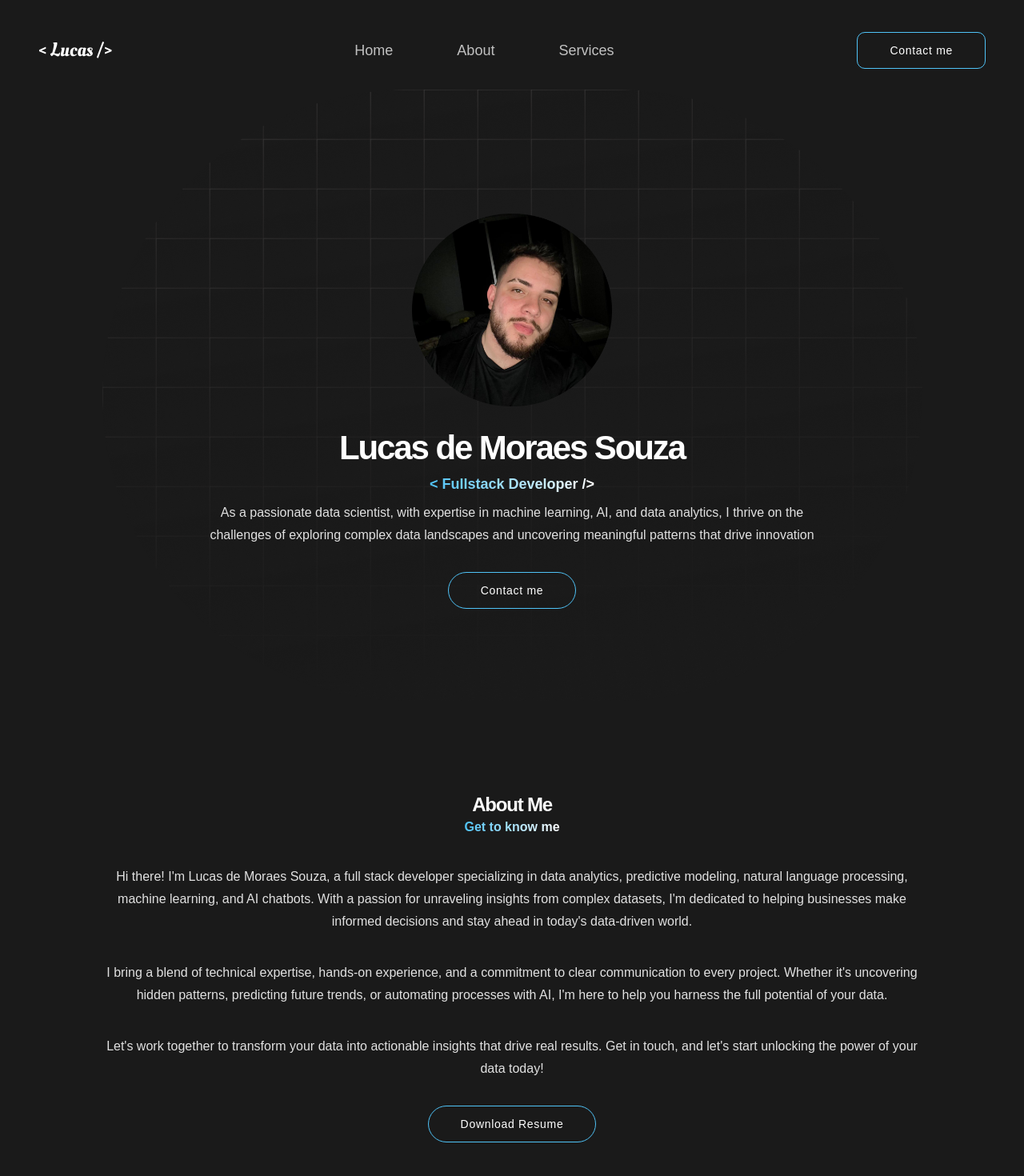
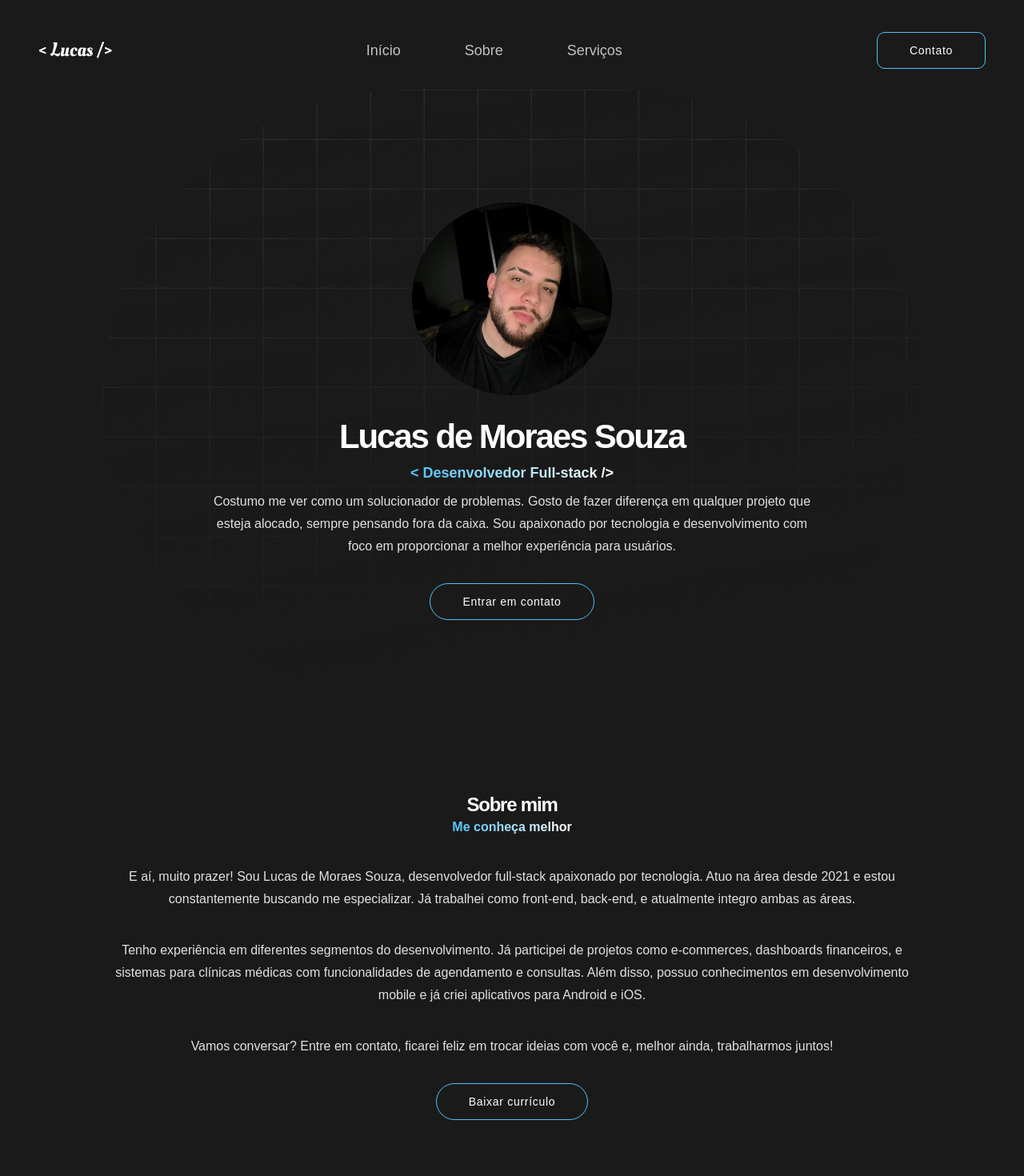
Before and after one commit to lucasmoraessouza/portfolio, a React (Vite) app: page / in a window 1280 px wide. Shown: the top 1470 px of the page at 80% size. Built offline with nearby package versions, Linux system fonts and the light colour scheme.

Commit message:
:sparkles: feat: translate to portuguese and download cv

```diff
--- a/src/components/AboutMe/index.tsx
+++ b/src/components/AboutMe/index.tsx
@@ -1,39 +1,39 @@
 import { Button } from "../Button";
+import resume from "../../assets/files/Lucas de Moraes - Fullstack.pdf";
 
 export function AboutMe() {
   return (
     <div className="flex flex-col justify-center items-center">
       <span className="font-poppins antialiased font-extrabold text-2xl tracking-tighter">
-        About Me
+        Sobre mim
       </span>
       <span className="text-transparent bg-clip-text bg-gradient-to-r from-[#4FC3F7] to-[#FFFFFF] antialiased font-poppins font-semibold text-base">
-        Get to know me
+        Me conheça melhor
       </span>
       <div className="w-full max-w-5xl items-center flex flex-col">
         <span className="font-poppins antialiased text-md font-medium text-[#E1E1E1] text-center leading-7 mt-9">
-          Hi there! I'm Lucas de Moraes Souza, a full stack developer
-          specializing in data analytics, predictive modeling, natural language
-          processing, machine learning, and AI chatbots. With a passion for
-          unraveling insights from complex datasets, I'm dedicated to helping
-          businesses make informed decisions and stay ahead in today's
-          data-driven world.
+          E aí, muito prazer! Sou Lucas de Moraes Souza, desenvolvedor
+          full-stack apaixonado por tecnologia. Atuo na área desde 2021 e estou
+          constantemente buscando me especializar. Já trabalhei como front-end,
+          back-end, e atualmente integro ambas as áreas.
         </span>
         <span className="font-poppins antialiased text-md font-medium text-[#E1E1E1] text-center leading-7 mt-9">
-          I bring a blend of technical expertise, hands-on experience, and a
-          commitment to clear communication to every project. Whether it's
-          uncovering hidden patterns, predicting future trends, or automating
-          processes with AI, I'm here to help you harness the full potential of
-          your data.
+          Tenho experiência em diferentes segmentos do desenvolvimento. Já
+          participei de projetos como e-commerces, dashboards financeiros, e
+          sistemas para clínicas médicas com funcionalidades de agendamento e
+          consultas. Além disso, possuo conhecimentos em desenvolvimento mobile
+          e já criei aplicativos para Android e iOS.
         </span>
         <span className="font-poppins antialiased text-md font-medium text-[#E1E1E1] text-center leading-7 mt-9">
-          Let's work together to transform your data into actionable insights
-          that drive real results. Get in touch, and let's start unlocking the
-          power of your data today!
+          Vamos conversar? Entre em contato, ficarei feliz em trocar ideias com
+          você e, melhor ainda, trabalharmos juntos!
         </span>
       </div>
 
       <div className="mt-8">
-        <Button text="Download Resume" />
+        <a href={resume} download="Lucas_Moraes_Souza_Curriculo.pdf">
+          <Button text="Baixar currículo" />
+        </a>
       </div>
     </div>
   );
--- a/src/components/Header/index.tsx
+++ b/src/components/Header/index.tsx
@@ -11,7 +11,9 @@ export function Header() {
 
   return (
     <div className="relative flex flex-row justify-between items-center p-4 py-2">
-      <span className="font-oleo antialiased text-2xl font-medium">{"< Lucas />"}</span>
+      <span className="font-oleo antialiased text-2xl font-medium">
+        {"< Lucas />"}
+      </span>
       <div className="block md:hidden">
         <HeaderIcon
           height={15}
@@ -21,24 +23,24 @@ export function Header() {
       </div>
       <div className="hidden md:flex gap-20 font-serrat font-medium text-lg text-[#C1C1C1]">
         <a href="#main" className="hover:text-lightPrimary ">
-          Home
+          Início
         </a>
         <a href="#about-me" className="hover:text-lightPrimary">
-          About
+          Sobre
         </a>
         <a href="#what-i-do" className="hover:text-lightPrimary">
-          Services
+          Serviços
         </a>
       </div>
       <div className="hidden md:flex">
-        <Button text="Contact me" square />
+        <Button text="Contato" square />
       </div>
       {menuOpen && (
         <div className="absolute top-full right-0 mt-2 w-48 bg-menu border-[#484E53] border shadow-lg rounded-lg md:hidden">
           <ul className="flex flex-col">
             <li>
               <a href="#main" className="block px-4 py-2 hover:bg-[#2A2A2A]">
-                Main
+                Início
               </a>
             </li>
             <li>
@@ -46,7 +48,7 @@ export function Header() {
                 href="#about-me"
                 className="block px-4 py-2 hover:bg-[#2A2A2A]"
               >
-                About Me
+                Sobre
               </a>
             </li>
             <li>
@@ -54,7 +56,7 @@ export function Header() {
                 href="#what-i-do"
                 className="block px-4 py-2 hover:bg-[#2A2A2A]"
               >
-                What I Do
+               Serviços
               </a>
             </li>
             <li>
@@ -62,12 +64,7 @@ export function Header() {
                 href="#get-in-touch"
                 className="block px-4 py-2 hover:bg-[#2A2A2A]"
               >
-                Get In Touch
-              </a>
-            </li>
-            <li>
-              <a href="#footer" className="block px-4 py-2 hover:bg-[#2A2A2A]">
-                Footer
+                Entre em contato
               </a>
             </li>
           </ul>
--- a/src/components/Main/index.tsx
+++ b/src/components/Main/index.tsx
@@ -9,16 +9,17 @@ export function Main() {
         Lucas de Moraes Souza
       </span>
       <span className="text-transparent bg-clip-text bg-gradient-to-r from-[#4FC3F7] to-[#FFFFFF] antialiased font-poppins font-semibold text-lg">
-        {"< Fullstack Developer />"}
+        {"< Desenvolvedor Full-stack />"}
       </span>
       <span className="font-poppins antialiased text-md font-medium text-[#E1E1E1] text-center leading-7 mt-2 max-w-3xl ">
-        As a passionate data scientist, with expertise in machine learning, AI,
-        and data analytics, I thrive on the challenges of exploring complex data
-        landscapes and uncovering meaningful patterns that drive innovation
+        Costumo me ver como um solucionador de problemas. Gosto de fazer
+        diferença em qualquer projeto que esteja alocado, sempre pensando fora
+        da caixa. Sou apaixonado por tecnologia e desenvolvimento com foco em
+        proporcionar a melhor experiência para usuários.
       </span>
       <div className="mt-8">
         <a href="#get-in-touch">
-          <Button text="Contact me" />
+          <Button text="Entrar em contato" />
         </a>
       </div>
     </div>
```
Also changed, not shown: 1 other file (tests, documents, lock files or other folders).
